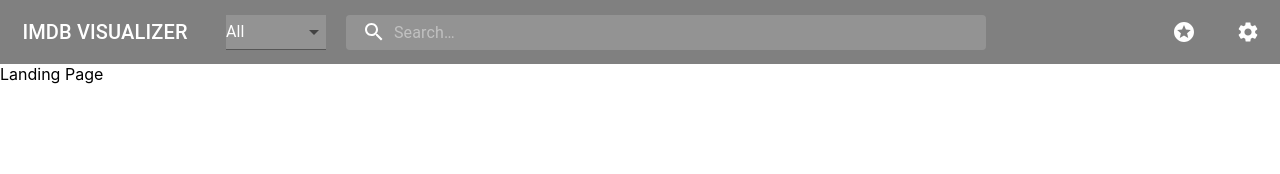
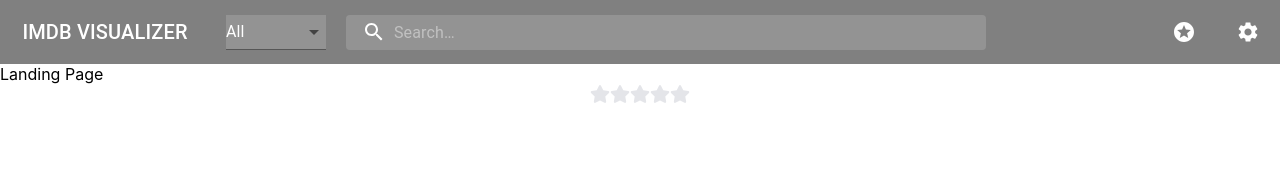
Before and after one commit to noah4477/CS411FinalProject, a React (Create React App) app in the folder cs411_frontend/: page / in a window 1280 px wide. Shown: the top 174 px of the page. Built offline with nearby package versions, Linux system fonts and the light colour scheme.

Commit message:
Made Star rating component with a function having ID and rating to send to server

```diff
--- a/cs411_frontend/package.json
+++ b/cs411_frontend/package.json
@@ -15,6 +15,7 @@
     "query-string": "^6.12.0",
     "react": "^16.13.0",
     "react-dom": "^16.13.0",
+    "react-icons": "^3.10.0",
     "react-router-dom": "^5.1.2",
     "react-scripts": "3.4.0"
   },
--- a/cs411_frontend/src/Resources/CrewDetailView.js
+++ b/cs411_frontend/src/Resources/CrewDetailView.js
@@ -2,7 +2,7 @@ import React from 'react'
 import Header from './Header';
 import { withRouter } from 'react-router-dom';
 import QueryString from 'query-string'
-import MovieList from './MovieList.js'
+import MovieList from './Helper/MovieList.js'
 import { getRequest, postRequest } from './Request';
 
 import CloseIcon from '@material-ui/icons/Close';
--- /dev/null
+++ b/cs411_frontend/src/Resources/Helper/Star_Rating.js
@@ -0,0 +1,54 @@
+import {FaStar} from 'react-icons/fa'
+import React from 'react'
+
+
+class Star_Rating extends React.Component {
+
+  constructor(props){
+    super (props)
+    this.state = {
+      ratingValue : null,
+      hoverRating : null
+    }
+    this.setRequest = this.setRequest.bind(this)
+  }
+
+  async setRequest ({target}){
+    await this.setState({ratingValue: target.value})
+    alert(`Send Request: \n ID : ${this.props.id} , Rating : ${this.state.ratingValue} ` )
+
+    // Make Request to Server Here !!!
+
+  }
+
+
+  // onClick( (e) => {this.getRequest(e) } )
+  render (){
+    return(
+      <div style={{margin:'auto', width:'80%', textAlign:'center'}}>
+      {Array(5).fill(1).map( (star, index) => {
+        let curr_rating = index + 1;
+        return (
+        <label key = {index}>
+          <input style = {{display : 'none'}}
+          type='radio'
+          value = {curr_rating}
+          onClick = {this.setRequest}
+
+          />
+          <FaStar
+          color = { index < (this.state.hoverRating || this.state.ratingValue)  ? '#ffc107' : '#e4e5e9'}
+          size= {20}
+          onMouseEnter = { ( ) => { this.setState({hoverRating:curr_rating})  }}
+          onMouseLeave = { ( ) => { this.setState({hoverRating: null})  }}/>
+        </label>
+      )})}
+      </div>
+    )
+  }
+
+}
+
+
+
+export {Star_Rating}
--- a/cs411_frontend/src/Resources/LandingPage.js
+++ b/cs411_frontend/src/Resources/LandingPage.js
@@ -1,11 +1,14 @@
 import React from 'react';
 import Header from './Header';
+
+import {Star_Rating} from './Helper/Star_Rating.js'
 
 function LandingPage() {
   return (
     <div>
       <Header />
       Landing Page
+      <Star_Rating id={'tt0000014'}/>
     </div>
   );
 }
--- a/cs411_frontend/src/Resources/MovieDetailView.js
+++ b/cs411_frontend/src/Resources/MovieDetailView.js
@@ -4,7 +4,7 @@ import { withRouter } from 'react-router-dom';
 import QueryString from 'query-string'
 
 import { getRequest, postRequest } from './Request';
-import PersonList from './PersonList.js'
+import PersonList from './Helper/PersonList.js'
 
 import CloseIcon from '@material-ui/icons/Close';
 
@@ -60,7 +60,6 @@ class MovieDetailView extends React.Component{
     async componentWillMount() {
     const movie = QueryString.parse(this.props.location.search)
     let url = `https://api.themoviedb.org/3/find/${movie.mID}?api_key=0bd4af129149c95eb2534f872838d4a9&language=en-US&external_source=imdb_id`
-
 
      await getRequest(url)
     .then((data) => data.json())
@@ -121,7 +120,6 @@ class MovieDetailView extends React.Component{
       let overview =   (details.length) ? details[0].overview : "-"
       let release_date =   (details.length) ? details[0].release_date : "-"
 
-
       return (
 
               <>
--- a/cs411_frontend/src/Resources/Search.js
+++ b/cs411_frontend/src/Resources/Search.js
@@ -144,8 +144,8 @@ class SearchPage extends React.Component {
             {(this.state.searchData && this.state.searchData.titles || []).map((movie) => (
                 <li key={`section-${movie.tconst}`} className={classes.listSection}>
                 <ul className={classes.ul}>
-                    <ListItem key={`Movie-${movie.tconst}`} onClick= {() => this.props.history.push("/movieDetailView?title="+movie.primarytitle+"&mID=" + movie.tconst  )} >
-                        <ListItemText primary={`Movie: ${movie.primarytitle}`} />
+                    <ListItem key={`Movie-${movie.tconst}`}  >
+                        <ListItemText primary={`Movie: ${movie.primarytitle}`} onClick= {() => this.props.history.push("/movieDetailView?title="+movie.primarytitle+"&mID=" + movie.tconst  )}/>
                         <Button onClick={() => {  movie.uid ? this.unlikeMovie(movie.tconst) : this.likeMovie(movie.tconst, 'u000001') }} > { movie.uid ? "Unlike" : "Like" } </Button>
                     </ListItem>
                 </ul>
```
Also changed, not shown: cs411_frontend/src/Resources/Helper/MovieList.js (renamed from cs411_frontend/src/Resources/MovieList.js), cs411_frontend/src/Resources/Helper/PersonList.js (renamed from cs411_frontend/src/Resources/PersonList.js), 1 other file (tests, documents, lock files or other folders).
